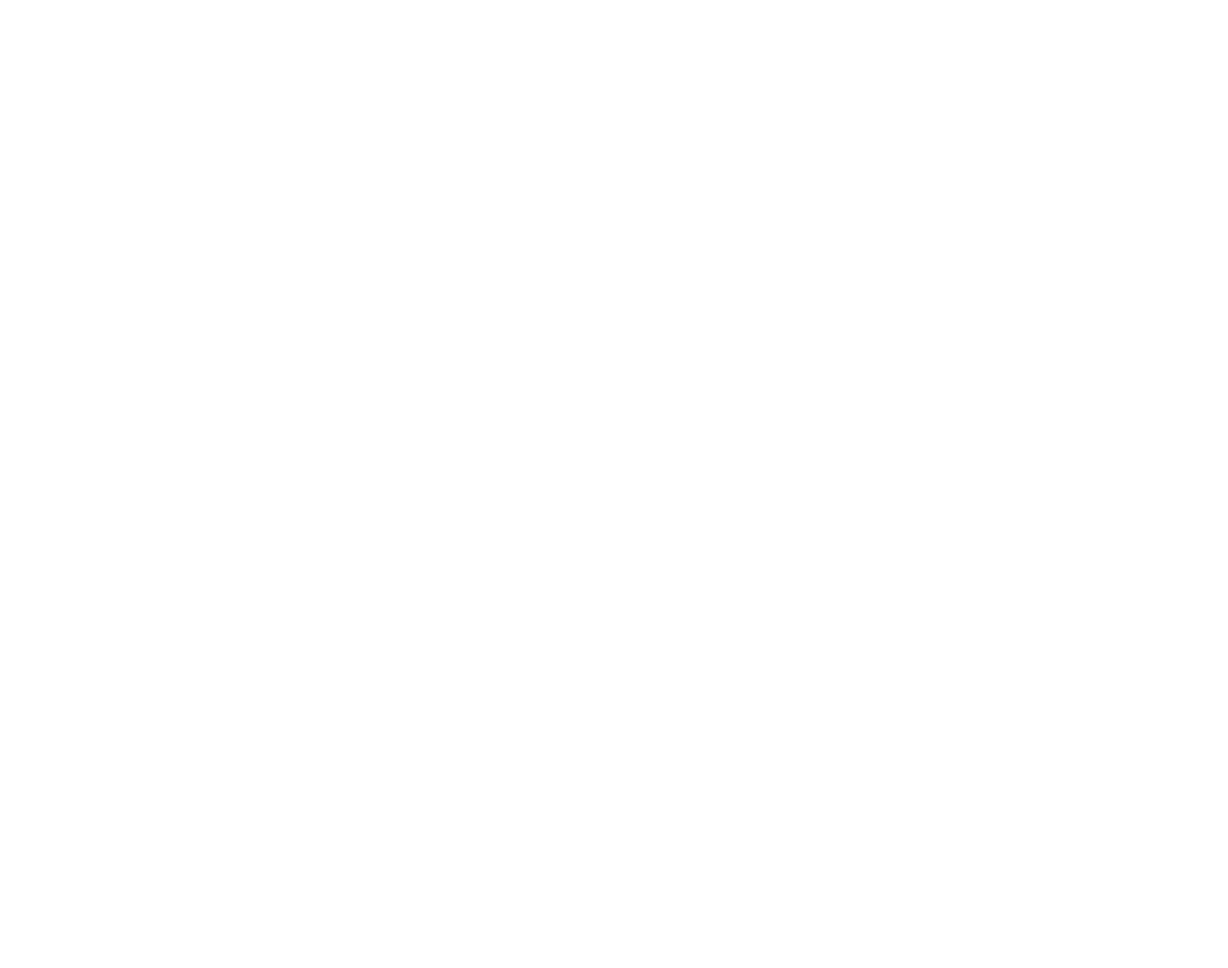
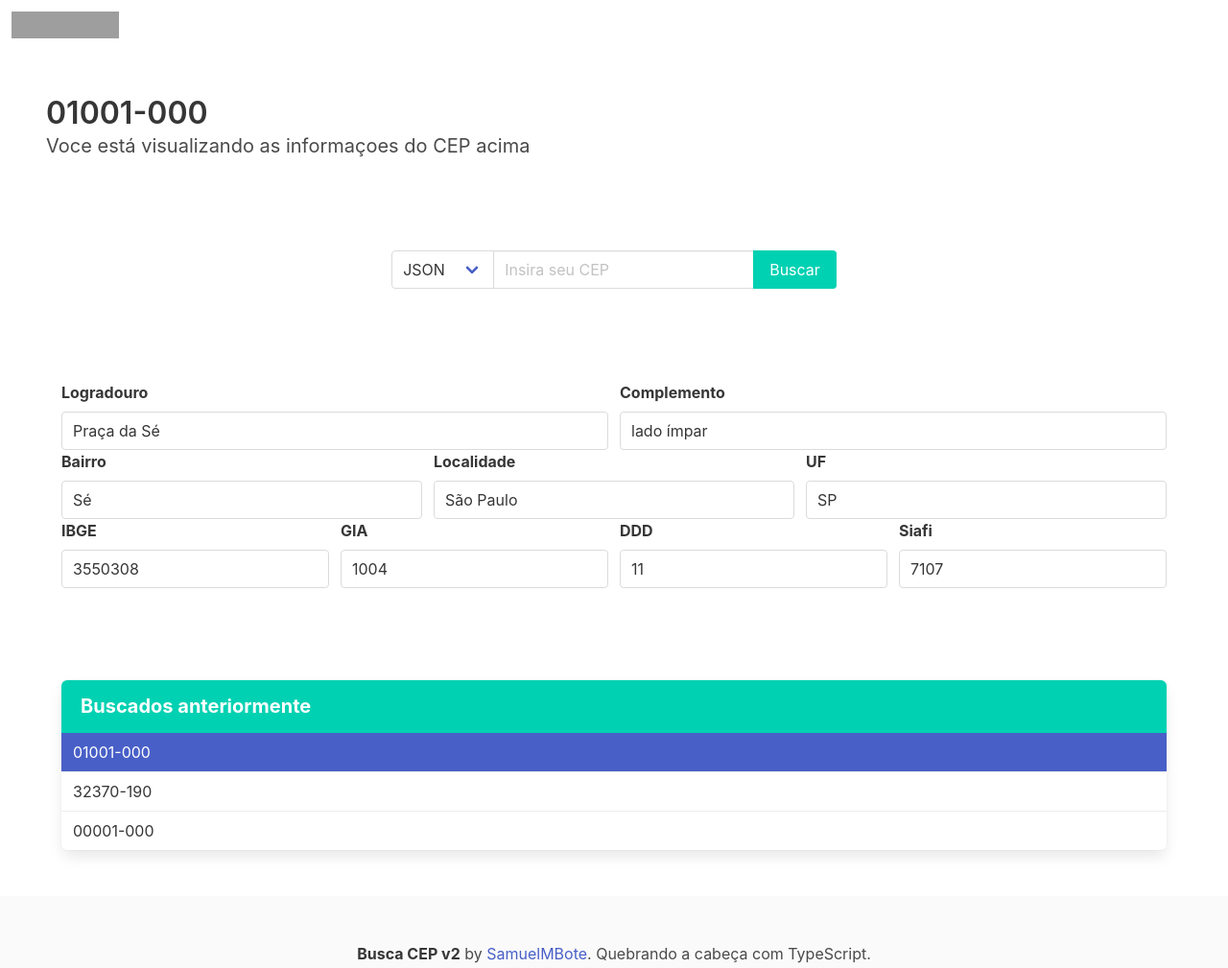
Before and after one commit to SamuelMBote/Busca-CEP-V2-com-TypeScript, a website built with webpack: page index.html in a window 1280 px wide. Shown: the whole page at 96% size. Before the commit the page ends 800 px from the top, so only its background shows below. Built offline with nearby package versions, Linux system fonts and the light colour scheme; grey boxes are pictures that could not be loaded.

Commit message:
Fiz muitas mudanças mas poucos commits, ainda testando preenchimento de tela, fetch da api e eventos de consulta ja funcionam

```diff
--- a/index.html
+++ b/index.html
@@ -11,7 +11,140 @@
 </head>
 
 <body>
+    <header>
+        <nav class="navbar" role="navigation" aria-label="main navigation">
+            <div class="navbar-brand">
+                <a class="navbar-item" href="https://bulma.io">
+                    <img src="https://bulma.io/images/bulma-logo.png" alt="Bulma: Free, open source, and modern CSS framework based on Flexbox" width="112" height="28">
+                </a>
 
+                <a role="button" class="navbar-burger" aria-label="menu" aria-expanded="false">
+                    <span aria-hidden="true"></span>
+                    <span aria-hidden="true"></span>
+                    <span aria-hidden="true"></span>
+                </a>
+            </div>
+        </nav>
+    </header>
+    <section class="hero">
+        <div class="hero-body">
+            <p class="title" id="exibeCEP">
+                Hero title
+            </p>
+            <p class="subtitle">
+                Voce está visualizando as informaçoes do CEP acima
+            </p>
+        </div>
+    </section>
+    <section class="section">
+        <div class="container">
+            <div class="field has-addons has-addons-centered">
+                <p class="control">
+                    <span class="select">
+                        <select id="opcoesBusca">
+                        </select>
+                    </span>
+                </p>
+                <p class="control">
+                    <input class="input" type="text" placeholder="Insira seu CEP" id="cep" maxlength="9">
+                </p>
+                <p class="control">
+                    <a class="button is-primary" id="buscar">
+                        Buscar
+                    </a>
+                </p>
+            </div>
+        </div>
+    </section>
+    <section class="section">
+        <div class="container">
+            <div class="is-horizontal">
+                <div class="field-body">
+
+                    <div class="field">
+                        <label class="label">Logradouro</label>
+                        <div class="control is-8">
+                            <input class="input" type="text" placeholder="Logradouro" id="logradouro" readonly>
+                        </div>
+                    </div>
+
+                    <div class="field">
+                        <label class="label">Complemento</label>
+                        <div class="control">
+                            <input class="input" type="text" placeholder="Complemento" id="complemento" readonly>
+                        </div>
+                    </div>
+                </div>
+                <div class="field-body">
+
+                    <div class="field">
+                        <label class="label">Bairro</label>
+                        <div class="control is-8">
+                            <input class="input" type="text" placeholder="Bairro" id="bairro" readonly>
+                        </div>
+                    </div>
+                    <div class="field">
+                        <label class="label">Localidade</label>
+                        <div class="control">
+                            <input class="input" type="text" placeholder="Localidade" id="localidade" readonly>
+                        </div>
+                    </div>
+                    <div class="field">
+                        <label class="label">UF</label>
+                        <div class="control is-8">
+                            <input class="input" type="text" placeholder="UF" id="uf" readonly>
+                        </div>
+                    </div>
+                </div>
+                <div class="field-body">
+
+
+                    <div class="field">
+                        <label class="label">IBGE</label>
+                        <div class="control">
+                            <input class="input" type="text" placeholder="IBGE" id="ibge" readonly>
+                        </div>
+                    </div>
+                    <div class="field">
+                        <label class="label">GIA</label>
+                        <div class="control is-8">
+                            <input class="input" type="text" placeholder="GIA" id="gia" readonly>
+                        </div>
+                    </div>
+
+                    <div class="field">
+                        <label class="label">DDD</label>
+                        <div class="control">
+                            <input class="input" type="text" placeholder="DDD" id="ddd" readonly>
+                        </div>
+                    </div>
+                    <div class="field">
+                        <label class="label">Siafi</label>
+                        <div class="control">
+                            <input class="input" type="text" placeholder="Siafi" id="siafi" readonly>
+                        </div>
+                    </div>
+                </div>
+            </div>
+        </div>
+    </section>
+    <section class="section">
+        <div class="container">
+            <article class="panel is-primary" id="listaBuscados">
+                <p class="panel-heading">
+                    Buscados anteriormente
+                </p>
+
+            </article>
+        </div>
+    </section>
+    <footer class="footer">
+        <div class="content has-text-centered">
+            <p>
+                <strong>Busca CEP v2</strong> by <a href="https://github.com/SamuelMBote/">SamuelMBote</a>. Quebrando a cabeça com TypeScript</a>.
+            </p>
+        </div>
+    </footer>
 </body>
 
 </html>
--- /dev/null
+++ b/src/cep/classes/CEP.ts
@@ -0,0 +1,31 @@
+import ICEP from '../interfaces/ICEP';
+import consultaAPI from '../functions/consultaAPI';
+
+export default class CEP implements ICEP {
+  public consultaRetornada: Promise<string | object>;
+  cep: string;
+  logradouro: string;
+  complemento: string;
+  bairro: string;
+  localidade: string;
+  uf: string;
+  ibge: number;
+  gia: number;
+  ddd: number;
+  siafi: number;
+  erro?: boolean;
+  constructor(informacoes: ICEP) {
+    this.cep = informacoes.erro ? 'NÃO EXISTE' : informacoes.cep;
+    this.logradouro = informacoes.erro ? 'NÃO EXISTE' : informacoes.logradouro;
+    this.complemento = informacoes.erro
+      ? 'NÃO EXISTE'
+      : informacoes.complemento;
+    this.bairro = informacoes.erro ? 'NÃO EXISTE' : informacoes.bairro;
+    this.localidade = informacoes.erro ? 'NÃO EXISTE' : informacoes.localidade;
+    this.uf = informacoes.erro ? 'NÃO EXISTE' : informacoes.uf;
+    this.ibge = informacoes.erro ? 0 : informacoes.ibge;
+    this.gia = informacoes.erro ? 0 : informacoes.gia;
+    this.ddd = informacoes.erro ? 0 : informacoes.ddd;
+    this.siafi = informacoes.erro ? 0 : informacoes.siafi;
+  }
+}
--- /dev/null
+++ b/src/cep/classes/ControlesBusca.ts
@@ -0,0 +1,47 @@
+import CEP from './CEP';
+
+export default class ControlesBusca {
+  public opcoesBusca: string[];
+  private botaoCEP: HTMLButtonElement = document.querySelector('#buscar');
+  private cepInput: HTMLInputElement = document.querySelector('#cep');
+  private selectOpcao: HTMLSelectElement =
+    document.querySelector('#opcoesBusca');
+
+  constructor() {
+    this.opcoesBusca = ['json', 'jsonp', 'xml'];
+    this.preencheSelectOpcoes();
+    this.adicionaEventosCEP();
+  }
+
+  private preencheSelectOpcoes() {
+    this.opcoesBusca.forEach((opcao) => {
+      let option: HTMLOptGroupElement = document.createElement('option');
+      option.setAttribute('value', opcao.toString().toLowerCase());
+      option.innerText = opcao.toString().toUpperCase();
+      this.selectOpcao.appendChild(option);
+    });
+    this.selectOpcao[0].setAttribute('selected', '');
+  }
+
+  private adicionaEventosCEP(): void {
+    this.botaoCEP.addEventListener('click', () => {
+      let cep = this.cepInput.value;
+      if (cep && cep.replace(/([^0-9])/gi, '').length == 8) {
+      } else {
+        this.mensagemErro('Insira um CEP válido');
+      }
+    });
+
+    this.cepInput.addEventListener('keyup', () => {
+      this.cepInput.value = this.cepInput.value.replace(/([^0-9])/gi, '');
+      const arrayCEP = Array.from(this.cepInput.value);
+      arrayCEP.splice(5, 0, '-');
+      this.cepInput.value = String(arrayCEP.join(''));
+    });
+  }
+
+  private mensagemErro(mensagem: string) {
+    window.alert(mensagem);
+    navigator.vibrate(300);
+  }
+}
--- /dev/null
+++ b/src/cep/classes/Tela.ts
@@ -0,0 +1,98 @@
+import ICEP from '../interfaces/ICEP';
+const listaCEP: ICEP[] = [
+  {
+    cep: '01001-000',
+    logradouro: 'Praça da Sé',
+    complemento: 'lado ímpar',
+    bairro: 'Sé',
+    localidade: 'São Paulo',
+    uf: 'SP',
+    ibge: 3550308,
+    gia: 1004,
+    ddd: 11,
+    siafi: 7107,
+  },
+  {
+    cep: '32370-190',
+    logradouro: 'Rua AB',
+    complemento: 'lado ímpar',
+    bairro: 'Sé',
+    localidade: 'São Paulo',
+    uf: 'SP',
+    ibge: 3550308,
+    gia: 1004,
+    ddd: 11,
+    siafi: 7107,
+  },
+  {
+    cep: '00001-000',
+    logradouro: 'Rua dos Bobos Numero Zero',
+    complemento: 'lado ímpar',
+    bairro: 'Sé',
+    localidade: 'São Paulo',
+    uf: 'SP',
+    ibge: 3550308,
+    gia: 1004,
+    ddd: 11,
+    siafi: 7107,
+  },
+];
+export default class Tela {
+  private exibeCEP: HTMLParagraphElement;
+  private exibeLogradouro: HTMLInputElement;
+  private exibeComplemento: HTMLInputElement;
+  private exibeBairro: HTMLInputElement;
+  private exibeLocalidade: HTMLInputElement;
+  private exibeUF: HTMLInputElement;
+  private exibeIBGE: HTMLInputElement;
+  private exibeGIA: HTMLInputElement;
+  private exibeDDD: HTMLInputElement;
+  private exibeSIAFI: HTMLInputElement;
+  private listaBuscados: HTMLElement;
+  constructor(cep: ICEP) {
+    this.adicionaCampos();
+    this.mostraCEPSelecionado(cep);
+    this.listaCEP(listaCEP);
+    this.adicionaEventoLista();
+  }
+
+  private adicionaCampos(): void {
+    this.exibeCEP = document.querySelector('#exibeCEP');
+    this.exibeLogradouro = document.querySelector('#logradouro');
+    this.exibeComplemento = document.querySelector('#complemento');
+    this.exibeBairro = document.querySelector('#bairro');
+    this.exibeLocalidade = document.querySelector('#localidade');
+    this.exibeUF = document.querySelector('#uf');
+    this.exibeIBGE = document.querySelector('#ibge');
+    this.exibeGIA = document.querySelector('#gia');
+    this.exibeDDD = document.querySelector('#ddd');
+    this.exibeSIAFI = document.querySelector('#siafi');
+    this.listaBuscados = document.querySelector('#listaBuscados');
+    return;
+  }
+  private mostraCEPSelecionado(cep: ICEP) {
+    this.exibeCEP.innerText = cep.cep;
+    this.exibeLogradouro.value = cep.logradouro;
+    this.exibeComplemento.value = cep.complemento;
+    this.exibeBairro.value = cep.bairro;
+    this.exibeLocalidade.value = cep.localidade;
+    this.exibeUF.value = cep.uf;
+    this.exibeIBGE.value = cep.ibge.toString();
+    this.exibeGIA.value = cep.gia.toString();
+    this.exibeDDD.value = cep.ddd.toString();
+    this.exibeSIAFI.value = cep.siafi.toString();
+  }
+  private listaCEP(lista: ICEP[]) {
+    lista.forEach((cep) => {
+      const panelBlock = document.createElement('a');
+      panelBlock.classList.add('panel-block');
+      panelBlock.innerText = `${cep.cep}`;
+      return this.listaBuscados.appendChild(panelBlock);
+    });
+  }
+
+  adicionaEventoLista(): void {
+    const ceps = this.listaBuscados.querySelectorAll('a');
+    ceps[0].classList.add('is-active');
+  }
+}
--- /dev/null
+++ b/src/cep/functions/consultaAPI.ts
@@ -0,0 +1,22 @@
+export default function consultaAPI(cep: string, opcao: string): Promise<any> {
+  let retorno: Promise<any> = fetch(`https://viacep.com.br/ws/${cep}/${opcao}/`)
+    .then((resposta) => {
+      let dadosRecebidos: Promise<any>;
+      if (resposta.ok && opcao == 'json') {
+        dadosRecebidos = resposta.json();
+        return dadosRecebidos;
+      } else if (resposta.ok && opcao == 'xml') {
+        dadosRecebidos = resposta.text();
+        return dadosRecebidos;
+      } else if (resposta.ok && opcao == 'jsonp') {
+        throw new TypeError('Ainda não conseguimos tratar esse resultado');
+      }
+    })
+    .then((dadosRecebidos) => {
+      return (retorno = dadosRecebidos);
+    })
+    .catch((erro) => console.log(erro))
+    .finally(() => retorno);
+  console.log(retorno);
+  return retorno;
+}
--- /dev/null
+++ b/src/cep/interfaces/ICEP.ts
@@ -0,0 +1,13 @@
+export default interface ICEP {
+  cep: string;
+  logradouro: string;
+  complemento: string;
+  bairro: string;
+  localidade: string;
+  uf: string;
+  ibge: number;
+  gia: number;
+  ddd: number;
+  siafi: number;
+  erro?: boolean;
+}
--- a/src/index.ts
+++ b/src/index.ts
@@ -1,2 +1,24 @@
+
 import './scss/buscaCEP.scss';
-console.log('Rodando');
+import ControlesBusca from './cep/classes/ControlesBusca';
+import CEP from './cep/classes/CEP';
+import ICEP from './cep/interfaces/ICEP';
+import Tela from './cep/classes/Tela';
+
+const teste = new ControlesBusca();
+let samuel: ICEP = {
+  cep: '01001-000',
+  logradouro: 'Praça da Sé',
+  complemento: 'lado ímpar',
+  bairro: 'Sé',
+  localidade: 'São Paulo',
+  uf: 'SP',
+  ibge: 3550308,
+  gia: 1004,
+  ddd: 11,
+  siafi: 7107,
+};
+const novoCEP = new CEP(samuel);
+console.log(novoCEP);
+
+const tela = new Tela(samuel);
--- a/src/scss/_main.scss
+++ b/src/scss/_main.scss
@@ -0,0 +1,4 @@
+.panel-block.is-active {
+  background-color: hsl(229, 53%, 53%);
+  color: white;
+}
--- a/src/scss/buscaCEP.scss
+++ b/src/scss/buscaCEP.scss
@@ -1,4 +1,5 @@
 @charset "utf-8";
 
+/*Bulma*/
 @import './node_modules/bulma/bulma.sass';
 @import 'main';
```
Also changed, not shown: package.json (+8 -6 lines), 1 other file.
